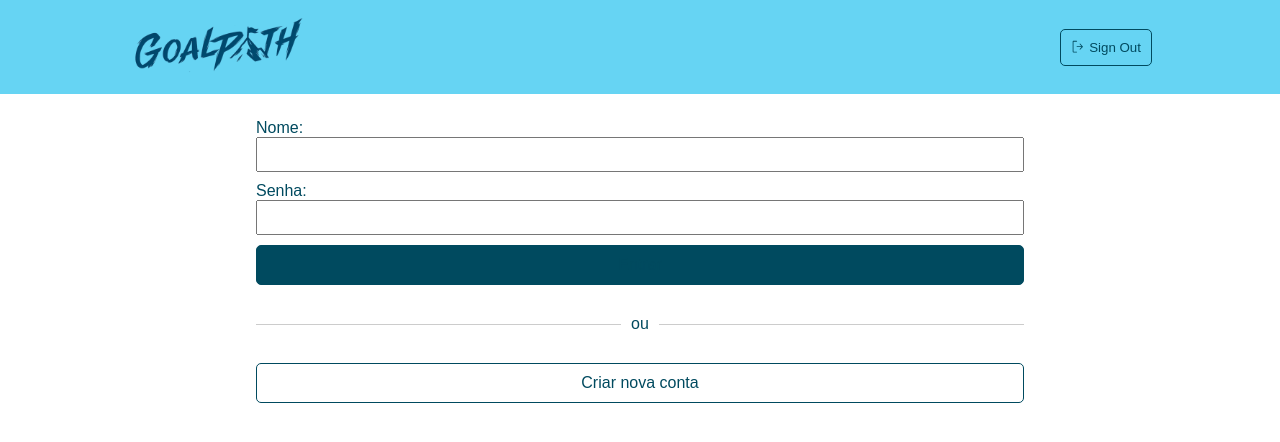
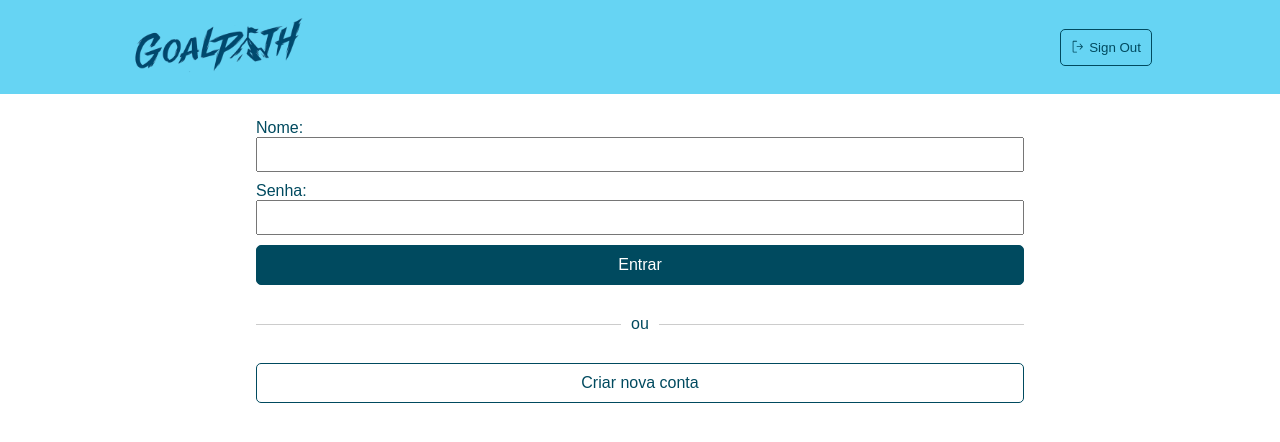
Before and after one commit to matheusmoraesporto/goal-path, a Next.js app: page /login in a window 1280 px wide. Shown: the top 442 px of the page. Built offline with nearby package versions, Linux system fonts and the light colour scheme; no server answers.

Commit message:
Revert "Use CSS variables"
This reverts commit 058f3bbb73011cd71c5e6f75a0907db7df62966d.

```diff
--- a/app/globals.css
+++ b/app/globals.css
@@ -1,5 +1,5 @@
 :root {
-  --background: var(--background);
+  --background: #ffffff;
   --foreground: #004a5f;
 }
 
@@ -58,11 +58,11 @@ select {
 }
 
 .btn-primary {
-  border: 1px solid  var(--foreground);
+  border: 1px solid #004a5f;
   border-radius: 5px;
   padding: 10px;
-  background-color: var(--foreground);
-  color: var(--background);
+  background-color: #004a5f;
+  color: #ffffff;
   /* Config for icons */
   display: flex;
   align-items: center;
@@ -72,17 +72,17 @@ select {
 
   &:hover {
     cursor: pointer;
-    color: var(--foreground);
+    color: #004a5f;
     background-color: #66d4f3;
   }
 }
 
 .btn-secondary {
-  border: 1px solid var(--foreground);
+  border: 1px solid #004a5f;
   border-radius: 5px;
   padding: 10px;
-  background-color: var(--background);
-  color: var(--foreground);
+  background-color: #ffffff;
+  color: #004a5f;
   /* Config for icons */
   display: flex;
   align-items: center;
@@ -91,8 +91,8 @@ select {
 
   &:hover {
     cursor: pointer;
-    background-color: var(--foreground);
-    color: var(--background);
+    background-color: #004a5f;
+    color: #ffffff;
   }
 }
 
@@ -105,5 +105,5 @@ input[type="checkbox"],
 input[type="radio"] {
   width: 18px;
   height: 18px;
-  accent-color: var(--foreground);
+  accent-color: #004a5f;
 }
--- a/components/header/styles.css
+++ b/components/header/styles.css
@@ -1,6 +1,6 @@
 header {
     background-color: #66d4f3;
-    color: var(--foreground);
+    color: #004a5f;
 }
 
 .header-container {
@@ -14,11 +14,11 @@ header {
 }
 
 .btn-signout {
-  border: 1px solid var(--foreground);
+  border: 1px solid #004a5f;
   border-radius: 5px;
   padding: 10px;
   background-color: #66d4f3;
-  color: var(--foreground);
+  color: #004a5f;
   /* Config for icons */
   display: flex;
   align-items: center;
@@ -27,7 +27,7 @@ header {
 
   &:hover {
     cursor: pointer;
-    background-color: var(--foreground);
-    color: var(--background);
+    background-color: #004a5f;
+    color: #ffffff;
   }
 }
--- a/components/roadmap-form/styles.css
+++ b/components/roadmap-form/styles.css
@@ -1,7 +1,7 @@
 .new-roadmap-form {
     display: flex;
     flex-direction: column;
-    border: 1px solid var(--foreground);
+    border: 1px solid #004a5f;
     border-radius: 10px;
     margin-top: 10px;
     margin-bottom: 10px;
@@ -42,7 +42,7 @@
 
 .experience-container span {
     padding: 8px 10px;
-    border: 1px solid var(--foreground);
+    border: 1px solid #004a5f;
     border-radius: 5px;
 }
 
--- a/components/roadmap-list/styles.css
+++ b/components/roadmap-list/styles.css
@@ -20,7 +20,7 @@
 
 .roadmap-list a li {
     padding: 12px 10px;
-    border-bottom: solid 1px var(--foreground);
+    border-bottom: solid 1px #004a5f;
     list-style-type: none;
 
     &:hover {
--- a/components/step/styles.css
+++ b/components/step/styles.css
@@ -31,7 +31,7 @@
 
 .step-card-container {
     padding: 12px;
-    border: 1px solid var(--foreground);
+    border: 1px solid #004a5f;
     border-radius: 5px;
     width: 100%;
 }
@@ -66,7 +66,7 @@
 }
 
 .step-progress-icon {
-    background-color: var(--background);
+    background-color: #ffffff;
 }
 
 .step-progress-icon-done {
@@ -76,5 +76,5 @@
 
 .step-progress-icon-progress {
     font-size: 32px;
-    color: var(--foreground);
+    color: #004a5f;
 }
```
